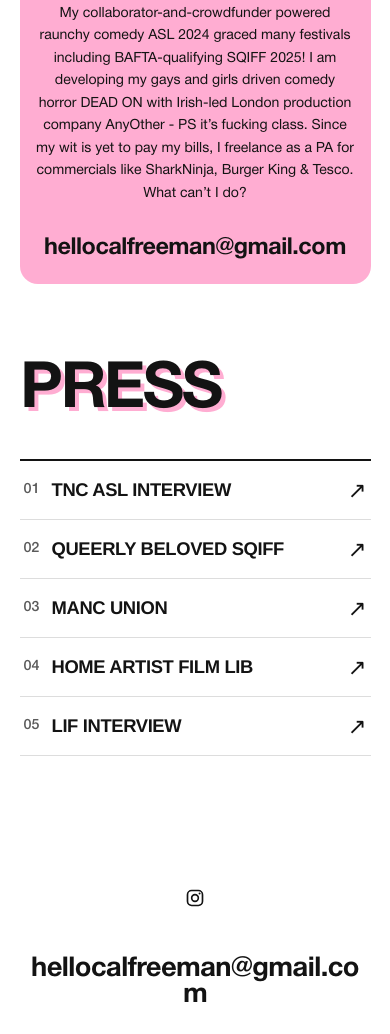
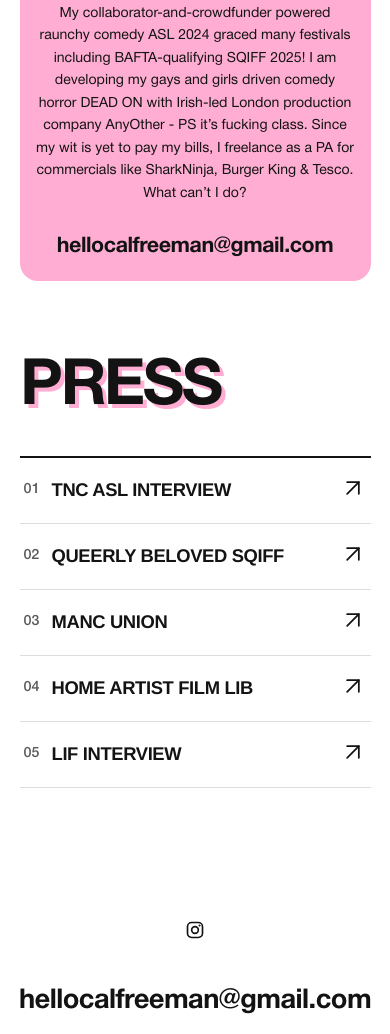
Before and after one commit to Tandrews287/CalFreeman, a plain HTML site: page index.html in a window 390 px wide. Shown: the part 1455-2489 px from the top of the page. Drawn offline with Linux system fonts and the light colour scheme.

Commit message:
mobile optimisation sizing

```diff
--- a/index.html
+++ b/index.html
@@ -4,7 +4,7 @@
     <meta charset="UTF-8">
     <meta name="viewport" content="width=device-width, initial-scale=1.0">
     <title>Cal Freeman | Writer & Director</title>
-    <link rel="stylesheet" href="styles.css?v=20260703c">
+    <link rel="stylesheet" href="styles.css?v=20260703e">
 </head>
 <body class="is-loading">
     <div class="load-overlay" aria-hidden="true">
@@ -90,27 +90,27 @@
                 <a class="press-list-item" href="#" target="_blank" rel="noreferrer">
                     <span class="press-number">01</span>
                     <h3 class="press-item-title">TNC ASL INTERVIEW</h3>
-                    <span class="press-arrow">&#8599;</span>
+                    <span class="press-arrow"><svg viewBox="0 0 24 24" width="28" height="28" stroke="currentColor" stroke-width="1.5" stroke-linecap="round" stroke-linejoin="round" fill="none"><line x1="7" y1="17" x2="17" y2="7"></line><polyline points="7 7 17 7 17 17"></polyline></svg></span>
                 </a>
                 <a class="press-list-item" href="#" target="_blank" rel="noreferrer">
                     <span class="press-number">02</span>
                     <h3 class="press-item-title">QUEERLY BELOVED SQIFF</h3>
-                    <span class="press-arrow">&#8599;</span>
+                    <span class="press-arrow"><svg viewBox="0 0 24 24" width="28" height="28" stroke="currentColor" stroke-width="1.5" stroke-linecap="round" stroke-linejoin="round" fill="none"><line x1="7" y1="17" x2="17" y2="7"></line><polyline points="7 7 17 7 17 17"></polyline></svg></span>
                 </a>
                 <a class="press-list-item" href="#" target="_blank" rel="noreferrer">
                     <span class="press-number">03</span>
                     <h3 class="press-item-title">MANC UNION</h3>
-                    <span class="press-arrow">&#8599;</span>
+                    <span class="press-arrow"><svg viewBox="0 0 24 24" width="28" height="28" stroke="currentColor" stroke-width="1.5" stroke-linecap="round" stroke-linejoin="round" fill="none"><line x1="7" y1="17" x2="17" y2="7"></line><polyline points="7 7 17 7 17 17"></polyline></svg></span>
                 </a>
                 <a class="press-list-item" href="#" target="_blank" rel="noreferrer">
                     <span class="press-number">04</span>
                     <h3 class="press-item-title">HOME ARTIST FILM LIB</h3>
-                    <span class="press-arrow">&#8599;</span>
+                    <span class="press-arrow"><svg viewBox="0 0 24 24" width="28" height="28" stroke="currentColor" stroke-width="1.5" stroke-linecap="round" stroke-linejoin="round" fill="none"><line x1="7" y1="17" x2="17" y2="7"></line><polyline points="7 7 17 7 17 17"></polyline></svg></span>
                 </a>
                 <a class="press-list-item" href="#" target="_blank" rel="noreferrer">
                     <span class="press-number">05</span>
                     <h3 class="press-item-title">LIF INTERVIEW</h3>
-                    <span class="press-arrow">&#8599;</span>
+                    <span class="press-arrow"><svg viewBox="0 0 24 24" width="28" height="28" stroke="currentColor" stroke-width="1.5" stroke-linecap="round" stroke-linejoin="round" fill="none"><line x1="7" y1="17" x2="17" y2="7"></line><polyline points="7 7 17 7 17 17"></polyline></svg></span>
                 </a>
             </div>
         </section>
@@ -129,6 +129,6 @@
         <a href="mailto:hellocalfreeman@gmail.com?subject=Hello%20Cal!" class="massive-footer-email">hellocalfreeman@gmail.com</a>
     </footer>
 
-    <script src="script.js?v=20260703c"></script>
+    <script src="script.js?v=20260703e"></script>
 </body>
 </html>
--- a/styles.css
+++ b/styles.css
@@ -562,13 +562,13 @@ body.page-ready .load-overlay {
     }
 
     .massive-email {
-        font-size: clamp(1.4rem, 6vw, 3.2rem);
-        word-break: break-word;
+        font-size: min(5.5vw, 3.2rem);
+        white-space: nowrap;
     }
 
     .massive-footer-email {
-        font-size: clamp(1.4rem, 7vw, 6rem);
-        word-break: break-word;
+        font-size: min(7vw, 4rem);
+        white-space: nowrap;
     }
 
     .press-list-item {
```
